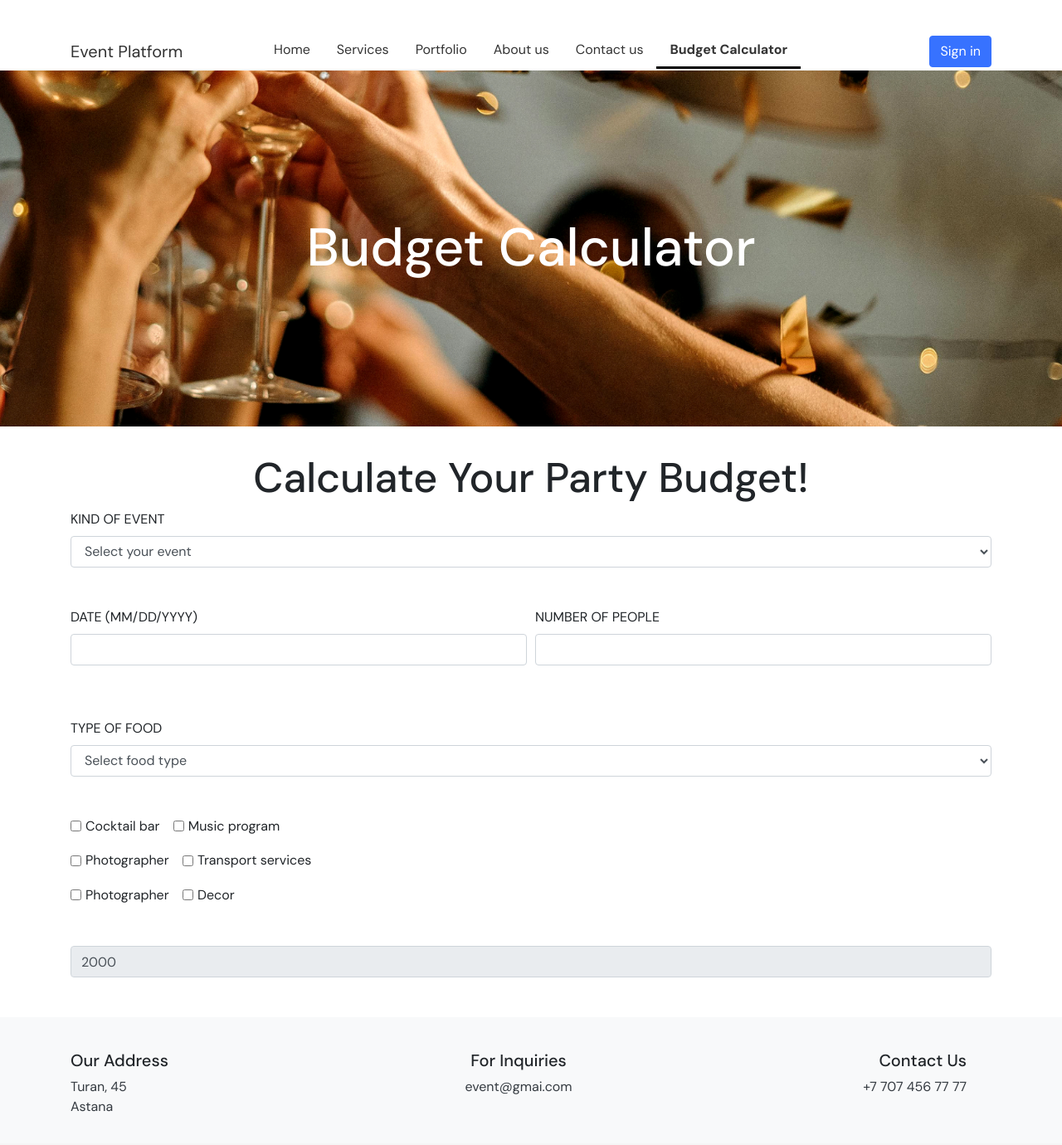
After one commit to batyrnurkhan/event_manager, a Django app: page /budget_calc/ in a window 1280 px wide. The commit adds this page. Shown: the whole page at 83% size. Run offline with Django 5.2, Linux system fonts and the light colour scheme; some libraries are stand-ins or nearby versions.

Commit message:
Budget calculator and footer

```diff
--- a/event_manager/event_manager/templates/base_general.html
+++ b/event_manager/event_manager/templates/base_general.html
@@ -137,6 +137,9 @@
                 <li class="nav-item px-2">
                     <a class="nav-link" href="/#contact-us-section" onclick="scrollToContactUs(event)">Contact us</a>
                 </li>
+                <li class="nav-item px-2 {% if page == "Budget Calculator" %}active{% endif %}">
+                    <a class="nav-link" href="{% url 'budget_calc' %}">Budget Calculator</a>
+                </li>
                 {% if user.is_authenticated %}
                     <li class="nav-item px-2">
                         <a href="{% url 'dashboard' %}" class="nav-link">Dashboard</a>
@@ -174,7 +177,7 @@
 {% block content %}
     <!-- Content will go here -->
 {% endblock %}
-
+{% block footer %}
     <footer class="navbar navbar-expand-lg navbar-light bg-light">
         <div class="container mb-4">
             <div class="row w-100">
@@ -191,13 +194,15 @@
                     <a class="text-dark">About Us</a><br/>
                     <a class="text-dark">Careers</a><br/>
 
-                <a class="text-dark" href="/#contact-us-section" onclick="scrollToContactUs(event)">Contact Us</a><br/>
+                    <a class="text-dark" href="/#contact-us-section" onclick="scrollToContactUs(event)">Contact
+                        Us</a><br/>
                     <a class="text-dark">Privacy Policy</a><br/>
                     <a class="text-dark">Terms & Conditions</a><br/>
                 </div>
             </div>
         </div>
     </footer>
+{% endblock %}
 
 <script src="https://cdn.jsdelivr.net/npm/@popperjs/core@2.5.4/dist/popper.min.js"></script>
 <script src="https://stackpath.bootstrapcdn.com/bootstrap/4.5.2/js/bootstrap.min.js"></script>
--- /dev/null
+++ b/event_manager/event_manager/templates/event_manager/budget_calculator.html
@@ -0,0 +1,92 @@
+{% extends 'base_general.html' %} {% load static %}
+{% block title %}Budget Calculator{% endblock %}
+{% block additional_style %} {% endblock additional_style %} {% block content %}
+    <div class="container-fluid"
+         style="background-image: url('{% static 'event_manager/img/budget_calc.jpg' %}'); background-size: cover; background-position: center">
+        <div class="row justify-content-center py-5">
+            <div class="col-12 text-center my-5">
+                <h1 class="my-5" style="color: white;font-size: 64px">Budget Calculator</h1>
+            </div>
+        </div>
+    </div>
+    <div class="container">
+        <h1 class="text-center" style="font-size: 50px">Calculate Your Party Budget!</h1>
+        <form>
+            <div class="form-group mb-5">
+                <label for="inputKind">KIND OF EVENT</label>
+                <select id="inputKind" class="form-control">
+                    <option selected>Select your event</option>
+                </select>
+            </div>
+            <div class="form-row mb-5">
+                <div class="form-group col-md-6">
+                    <label for="inputDate">DATE (MM/DD/YYYY)</label>
+                    <input type="text" class="form-control" id="inputDate">
+                </div>
+                <div class="form-group col-md-6">
+                    <label for="inputNumber">NUMBER OF PEOPLE</label>
+                    <input type="number" class="form-control" id="inputNumber">
+                </div>
+            </div>
+            <div class="form-group mb-5">
+                <label for="inputType">TYPE OF FOOD</label>
+                <select id="inputType" class="form-control">
+                    <option selected>Select food type</option>
+                </select>
+            </div>
+            <div class="form-group mb-3">
+                <div class="form-check form-check-inline">
+                    <input class="form-check-input" type="checkbox" id="inlineCocktail" value="option1">
+                    <label class="form-check-label" for="inlineCocktail">Cocktail bar</label>
+                </div>
+                <div class="form-check form-check-inline">
+                    <input class="form-check-input" type="checkbox" id="inlineMusic" value="option2">
+                    <label class="form-check-label" for="inlineMusic">Music program</label>
+                </div>
+            </div>
+            <div class="form-group mb-3">
+                <div class="form-check form-check-inline">
+                    <input class="form-check-input" type="checkbox" id="inlinePhoto" value="option1">
+                    <label class="form-check-label" for="inlinePhoto">Photographer</label>
+                </div>
+                <div class="form-check form-check-inline">
+                    <input class="form-check-input" type="checkbox" id="inlineTransport" value="option2">
+                    <label class="form-check-label" for="inlineTransport">Transport services</label>
+                </div>
+            </div>
+            <div class="form-group mb-5">
+                <div class="form-check form-check-inline">
+                    <input class="form-check-input" type="checkbox" id="inlinePhoto2" value="option1">
+                    <label class="form-check-label" for="inlinePhoto2">Photographer</label>
+                </div>
+                <div class="form-check form-check-inline">
+                    <input class="form-check-input" type="checkbox" id="inlineDecor" value="option2">
+                    <label class="form-check-label" for="inlineDecor">Decor</label>
+                </div>
+            </div>
+            <div class="form-group mb-5">
+                <input type="number" class="form-control" readonly id="price" value="2000">
+            </div>
+        </form>
+    </div>
+{% endblock %}
+{% block footer %}
+    <footer class="navbar navbar-expand-lg navbar-light bg-light">
+        <div class="container mb-4">
+            <div class="row w-100">
+                <div class="text-left col-4">
+                    <h5>Our Address</h5>
+                    <a class="text-dark">Turan, 45 <br/>Astana</a>
+                </div>
+                <div class="text-center col-4">
+                    <h5>For Inquiries</h5>
+                    <a class="text-dark">event@gmai.com</a>
+                </div>
+                <div class="text-right col-4">
+                    <h5>Contact Us</h5>
+                    <a class="text-dark">+7 707 456 77 77</a>
+                </div>
+            </div>
+        </div>
+    </footer>
+{% endblock %}
--- a/event_manager/event_manager/urls.py
+++ b/event_manager/event_manager/urls.py
@@ -16,7 +16,7 @@ Including another URLconf
 """
 from django.contrib import admin
 from django.contrib.auth.views import LogoutView
-from .views import home, portfolio, about_us, GetLogoutView, dashboard, event_admin_dashboard, remove_participant, add_participant, service_view
+from .views import home, portfolio, about_us, GetLogoutView, dashboard, event_admin_dashboard, remove_participant, add_participant, service_view, budget_calc
 from django.conf import settings
 from django.conf.urls.static import static
 from django.urls import path, include
@@ -42,6 +42,7 @@ urlpatterns = [
     path('service/<int:pk>', service_view, name='home'),
     path('portfolio/', portfolio, name='portfolio'),
     path('about_us/', about_us, name='about_us'),
+    path('budget_calc/', budget_calc, name='budget_calc'),
     path('dashboard/', dashboard, name='dashboard'),
     path('dashboard/<slug:slug>/', event_admin_dashboard, name='event_admin_dashboard'),
     path('dashboard/<slug:event_slug>/remove-participant/<int:user_id>/', remove_participant, name='remove_participant'),
--- a/event_manager/event_manager/views.py
+++ b/event_manager/event_manager/views.py
@@ -30,6 +30,10 @@ def service_view(request, pk):
 
 def portfolio(request):
     return render(request, 'event_manager/portfolio.html', {'page': "Our Portfolio"})
+
+
+def budget_calc(request):
+    return render(request, 'event_manager/budget_calculator.html', {'page': "Budget Calculator"})
 
 
 def about_us(request):
```
Also changed, not shown: event_manager/event_manager/templates/event_manager/home.html (+22 -1 lines), event_manager/event_manager/templates/event_manager/service.html (+22 -1 lines), event_manager/event_manager/static/event_manager/img/budget_calc.jpg (added). Lines whose indentation alone changed are shown as unchanged.
